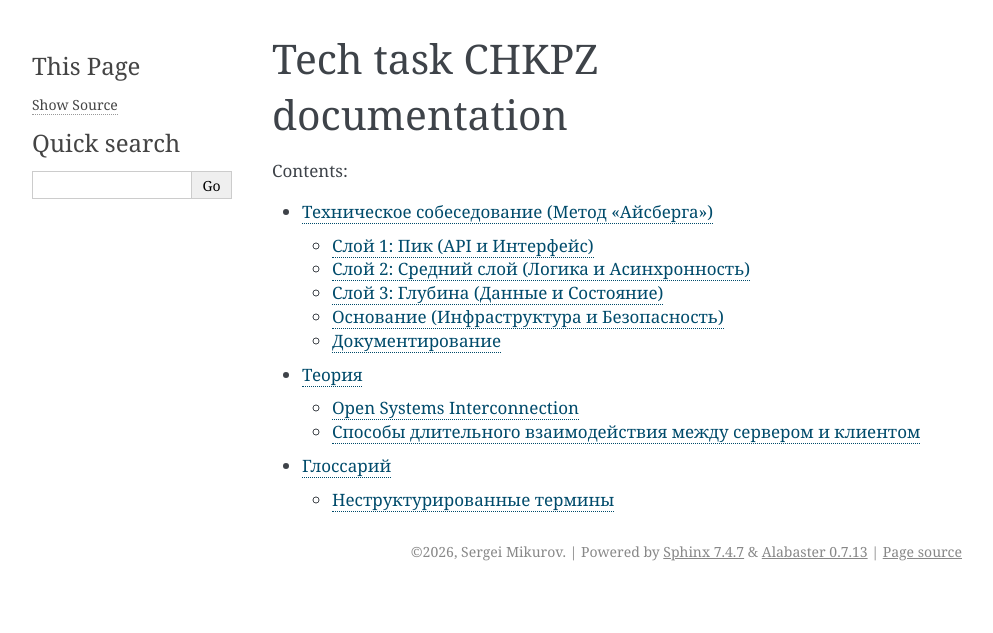
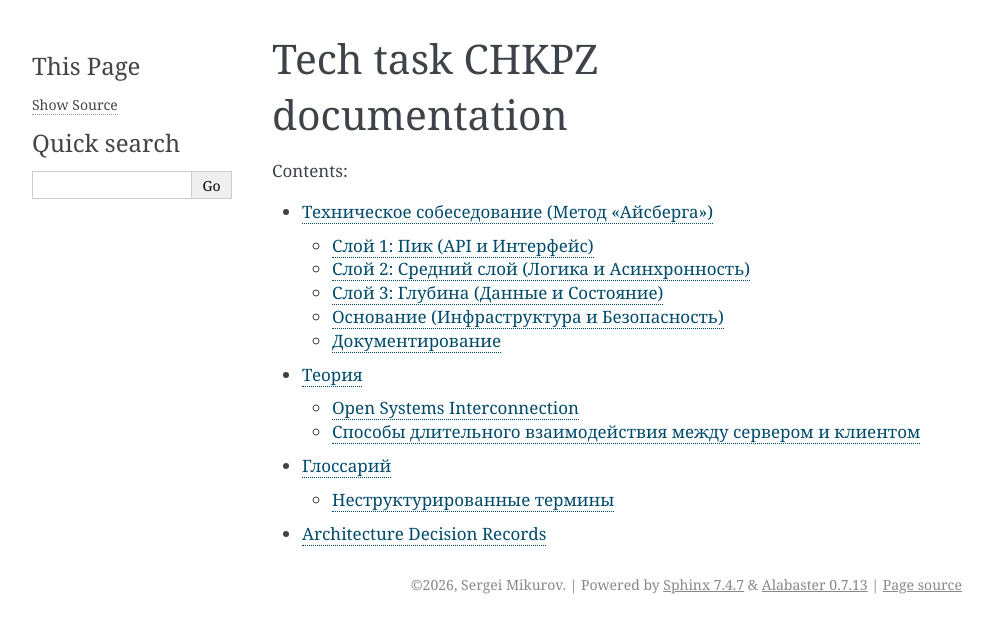
Before and after one commit to svmikurov/tt-ai-api, a Sphinx documentation site: the page built from docs/source/index.rst, in a window 1280 px wide. Shown: the top 633 px of the page, without its empty margins (148-1141 px from the left). Built offline with Sphinx 7.4.7, drawn with Linux system fonts in a browser that asks for light colours.

```diff
--- /dev/null
+++ b/docs/source/adr/index.rst
@@ -0,0 +1,2 @@
+Architecture Decision Records
+=============================
--- a/docs/source/index.rst
+++ b/docs/source/index.rst
@@ -13,3 +13,4 @@
    interview/index
    theory/index
    glossary/index
+   adr/index
```
Also changed, not shown: 4 other files.
